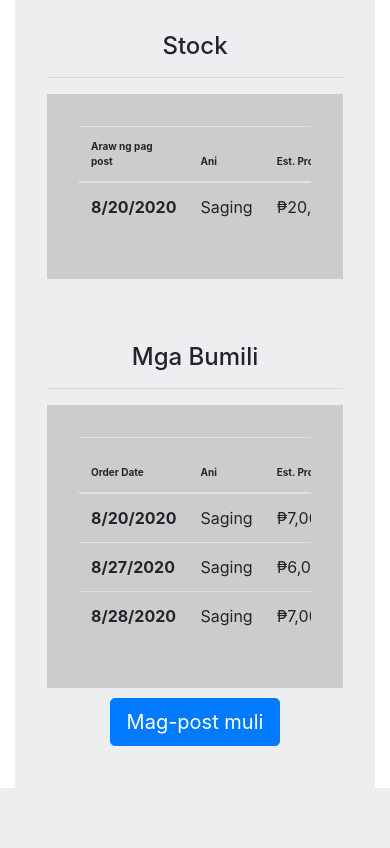
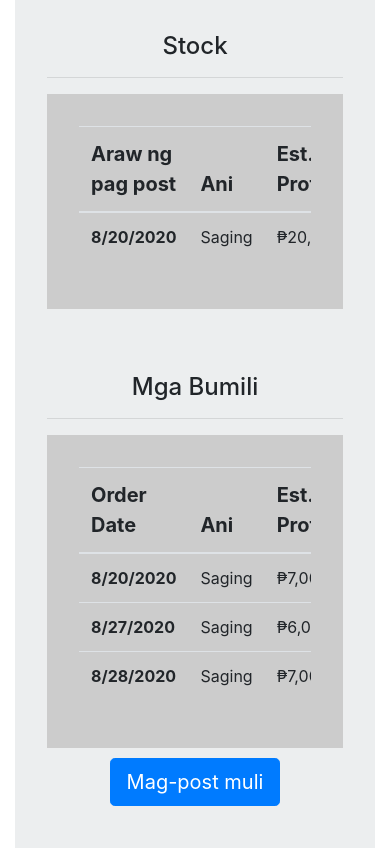
Before and after one commit to davidestillore/impact-agri, a PHP site: page /pages/pending/farmer-pending.html in a window 390 px wide. Shown: the part 74-922 px from the top of the page. Before the commit the page ends 862 px from the top, so only its background shows below. Run offline with PHP 8.4, Linux system fonts and the light colour scheme; some libraries are stand-ins or nearby versions.

Commit message:
Fixed farmer-pending media query to 20 px in tables

```diff
--- a/pages/pending/farmer-pending.css
+++ b/pages/pending/farmer-pending.css
@@ -60,11 +60,11 @@
 
  @media (max-width: 575.98px) {
     .head {
-        font-size: 10px;
+        font-size: 20px;
     }
 
     th td {
         font-family: sans-serif;
-        font-size: 10px;
+        font-size: 20px;
     }
  }
```
Also changed, not shown: pages/action/buyer-summary.css (line endings or trailing spaces).
